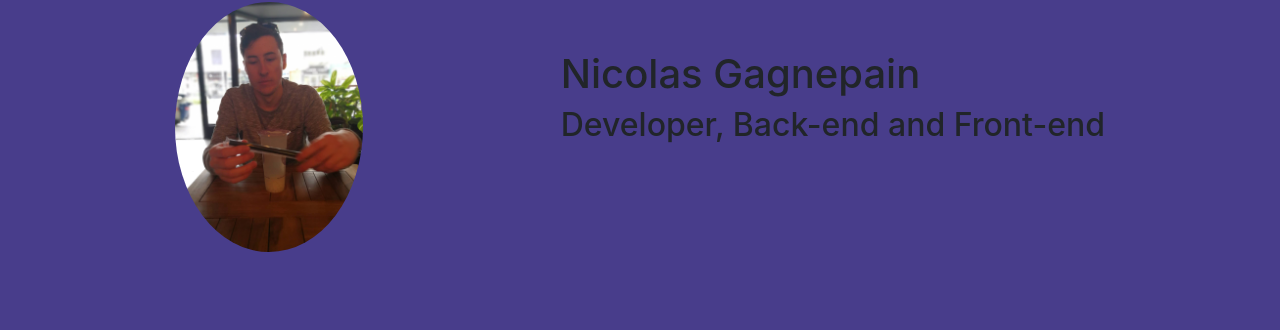
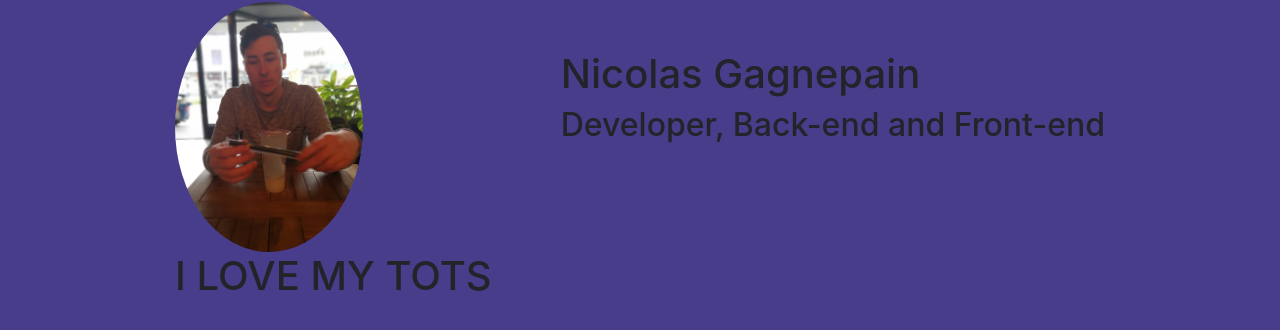
Before and after one commit to Gangawiggy/Gangawiggy.github.io, a plain HTML site: page index.html in a window 1280 px wide. Shown: the part 230-560 px from the top of the page. Drawn offline with nearby package versions, Linux system fonts and the light colour scheme.

Commit message:
Playing around

```diff
--- a/index.html
+++ b/index.html
@@ -42,7 +42,7 @@
             </div>
             <div>
                 <div>
-
+                  <h1>I LOVE MY TOTS</h1>
                 </div>
             </div>
         </div>
```
